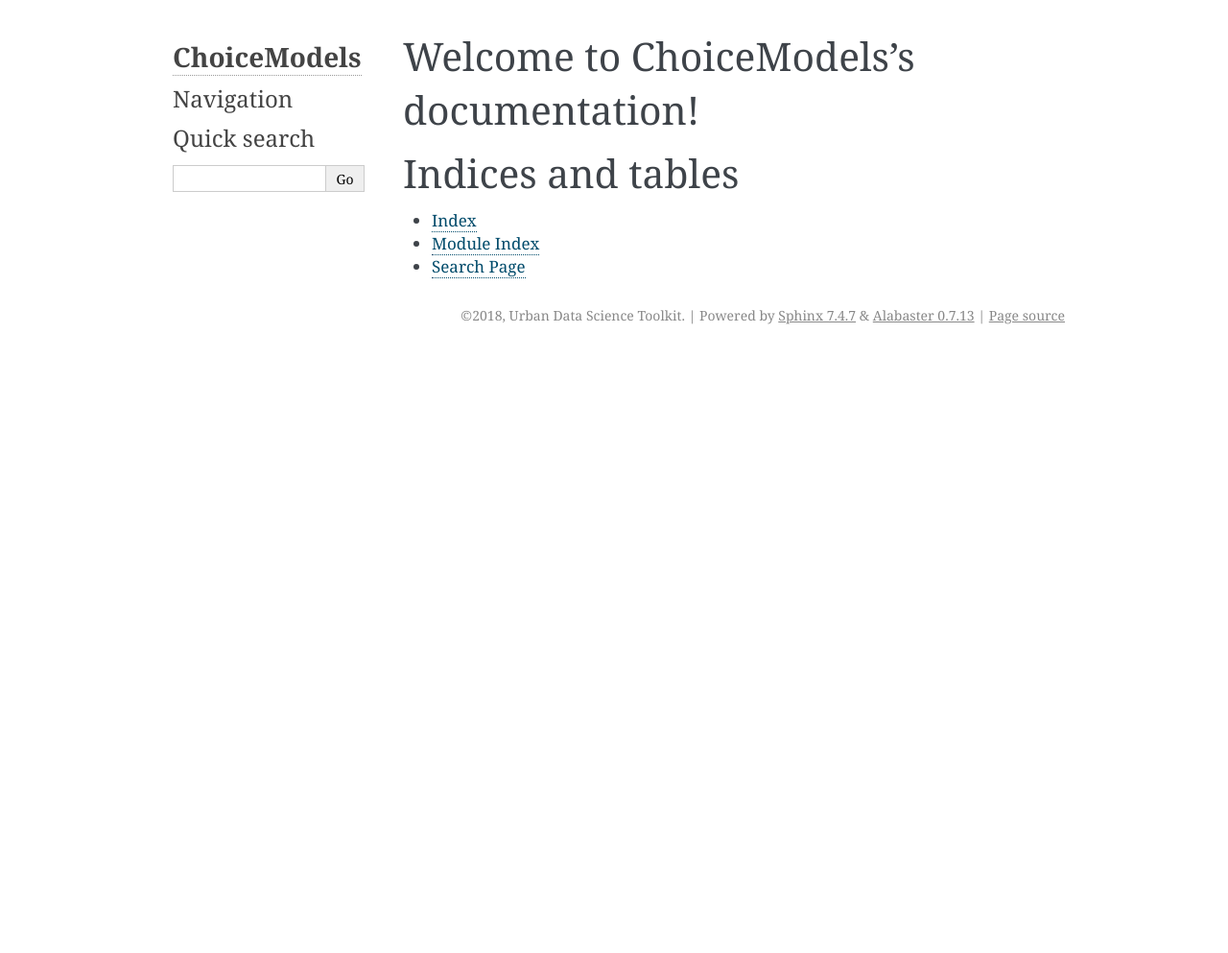
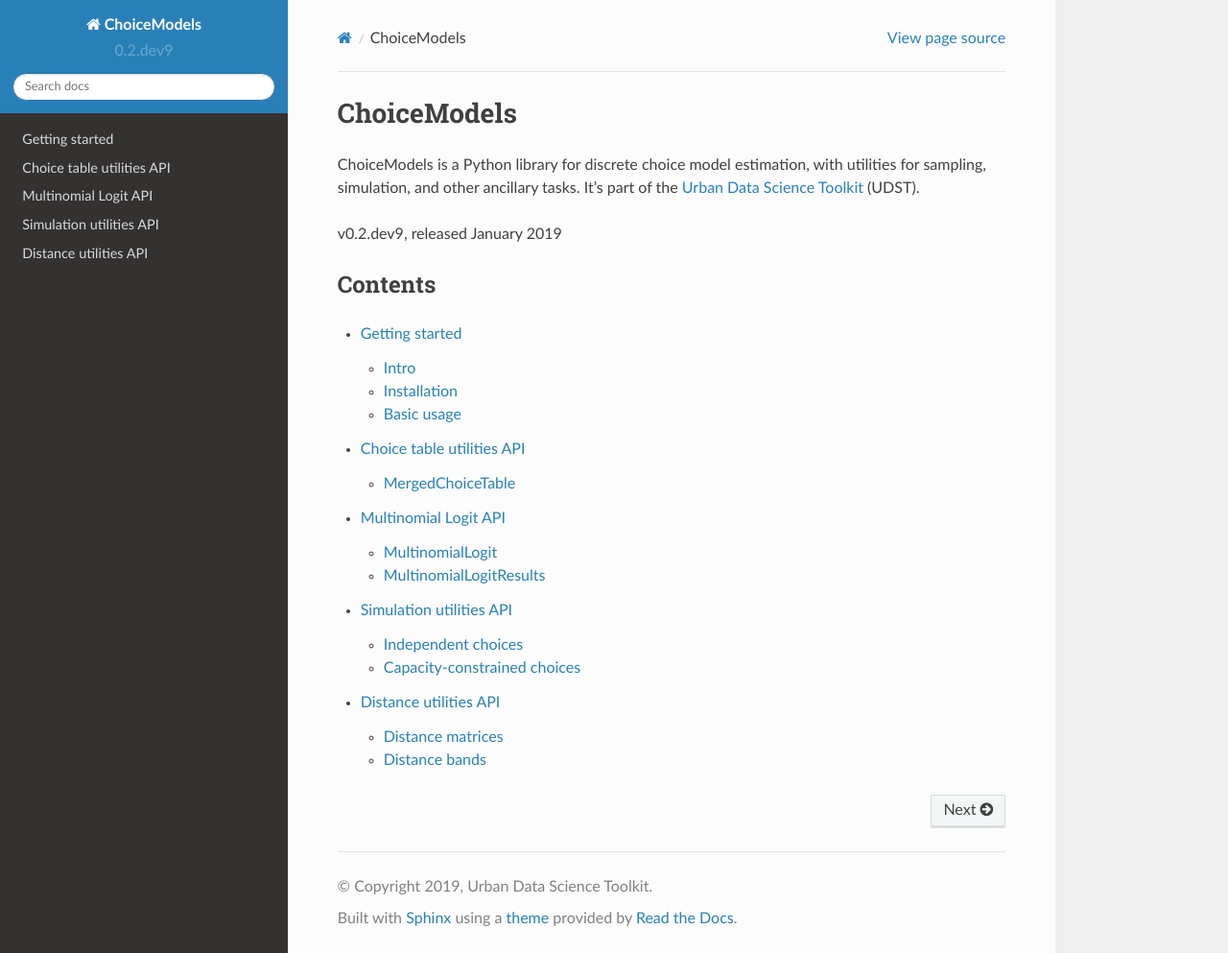
Before and after one commit to UDST/choicemodels, a Sphinx documentation site: the page built from docs/source/index.rst, in a window 1280 px wide and 993 px high. Shown: the whole window at 96% size. Built offline with Sphinx 7.4.7 and the Read the Docs theme 2.0.0, drawn with Linux system fonts in a browser that asks for light colours.

Commit message:
Doc content

```diff
--- a/docs/source/conf.py
+++ b/docs/source/conf.py
@@ -23,6 +23,8 @@ import sys
 # go up two levels from /docs/source to the package root
 sys.path.insert(0, os.path.abspath('../..'))
 
+import sphinx_rtd_theme
+
 
 # -- General configuration ------------------------------------------------
 
@@ -36,7 +38,8 @@ sys.path.insert(0, os.path.abspath('../..'))
 extensions = ['sphinx.ext.autodoc',
              #'sphinx.ext.napoleon',
               'sphinx.ext.viewcode',
-              'sphinx.ext.githubpages']
+              'sphinx.ext.githubpages',
+              'numpydoc']
 
 # Add any paths that contain templates here, relative to this directory.
 templates_path = ['_templates']
@@ -52,7 +55,7 @@ master_doc = 'index'
 
 # General information about the project.
 project = 'ChoiceModels'
-copyright = '2018, Urban Data Science Toolkit'
+copyright = '2019, Urban Data Science Toolkit'
 author = 'Urban Data Science Toolkit'
 
 # The version info for the project you're documenting, acts as replacement for
@@ -90,7 +93,7 @@ todo_include_todos = False
 # The theme to use for HTML and HTML Help pages.  See the documentation for
 # a list of builtin themes.
 #
-html_theme = 'alabaster'
+html_theme = 'sphinx_rtd_theme'
 
 # Theme options are theme-specific and customize the look and feel of a theme
 # further.  For a list of options available for each theme, see the
@@ -102,21 +105,6 @@ html_theme = 'alabaster'
 # relative to this directory. They are copied after the builtin static files,
 # so a file named "default.css" will overwrite the builtin "default.css".
 html_static_path = ['_static']
-
-# Custom sidebar templates, must be a dictionary that maps document names
-# to template names.
-#
-# This is required for the alabaster theme
-# refs: http://alabaster.readthedocs.io/en/latest/installation.html#sidebars
-html_sidebars = {
-    '**': [
-        'about.html',
-        'navigation.html',
-        'relations.html',  # needs 'show_related': True theme option to display
-        'searchbox.html',
-        'donate.html',
-    ]
-}
 
 
 # -- Options for HTMLHelp output ------------------------------------------
--- /dev/null
+++ b/docs/source/getting-started.rst
@@ -0,0 +1,21 @@
+Getting started
+===============
+
+Intro
+-----
+
+ChoiceModels is a Python library for discrete choice model estimation, with utilities for sampling, simulation, and other ancillary tasks. It's part of the `Urban Data Science Toolkit <https://github.com/udst>`__ (UDST).
+
+MORE TK
+
+
+Installation
+------------
+
+TK
+
+
+Basic usage
+-----------
+
+TK
--- a/docs/source/index.rst
+++ b/docs/source/index.rst
@@ -3,19 +3,22 @@
    You can adapt this file completely to your liking, but it should at least
    contain the root `toctree` directive.
 
-Welcome to ChoiceModels's documentation!
-========================================
+ChoiceModels
+============
+
+ChoiceModels is a Python library for discrete choice model estimation, with utilities for sampling, simulation, and other ancillary tasks. It's part of the `Urban Data Science Toolkit <https://github.com/udst>`__ (UDST).
+
+v0.2.dev9, released January 2019
+
+
+Contents
+--------
 
 .. toctree::
    :maxdepth: 2
-   :caption: Contents:
 
-
-
-
-Indices and tables
-==================
-
-* :ref:`genindex`
-* :ref:`modindex`
-* :ref:`search`
+   getting-started
+   choice-table-utilities
+   multinomial-logit
+   simulation-utilities
+   distance-utilities
--- /dev/null
+++ b/docs/source/multinomial-logit.rst
@@ -0,0 +1,20 @@
+Multinomial Logit API
+=====================
+
+ChoiceModels has built-in functionality for Multinomial Logit estimation and simulation. This can use either the `PyLogit <https://github.com/timothyb0912/pylogit>`__ MNL estimation engine or a custom engine optimized for fast performance with large numbers of alternatives. The custom engine is originally from ``urbansim.urbanchoice``.
+
+Fitting a model yields a results object that can generate choice probabilities for out-of-sample scenarios.
+
+
+MultinomialLogit
+----------------
+
+.. autoclass:: choicemodels.MultinomialLogit
+   :members:
+
+
+MultinomialLogitResults
+-----------------------
+
+.. autoclass:: choicemodels.MultinomialLogitResults
+   :members:
--- /dev/null
+++ b/docs/source/simulation-utilities.rst
@@ -0,0 +1,20 @@
+Simulation utilities API
+========================
+
+ChoiceModels provides general-purpose tools for Monte Carlo simulation of choices among alternatives, given probability distributions generated from fitted models.
+
+``monte_carlo_choices()`` is equivalent to applying ``np.random.choice()`` in parallel for many independent choice scenarios, but it's implemented as a single-pass matrix calculation that is much faster.
+
+``iterative_lottery_choices()`` is for cases where the alternatives have limited capacity, requiring multiple passes to match choosers and alternatives. Effectively, choices are simulated sequentially, each time removing the chosen alternative or reducing its available capacity. (It's actually done in batches for better performance.)
+
+
+Independent choices
+-------------------
+
+.. autofunction:: choicemodels.tools.monte_carlo_choices
+
+
+Capacity-constrained choices
+----------------------------
+
+.. autofunction:: choicemodels.tools.iterative_lottery_choices
--- a/requirements-dev.txt
+++ b/requirements-dev.txt
@@ -2,3 +2,6 @@ coverage >= 4.5
 coveralls >= 1.3
 pytest >= 3.4
 urbansim >= 3.1
+sphinx
+numpydoc
+sphinx_rtd_theme
```
Also changed, not shown: docs/source/choice-table-utilities.rst (added, +29 -0 lines), docs/source/choicemodels.rst (deleted, +0 -54 lines), docs/source/distance-utilities.rst (added, +20 -0 lines), 1 other file.
